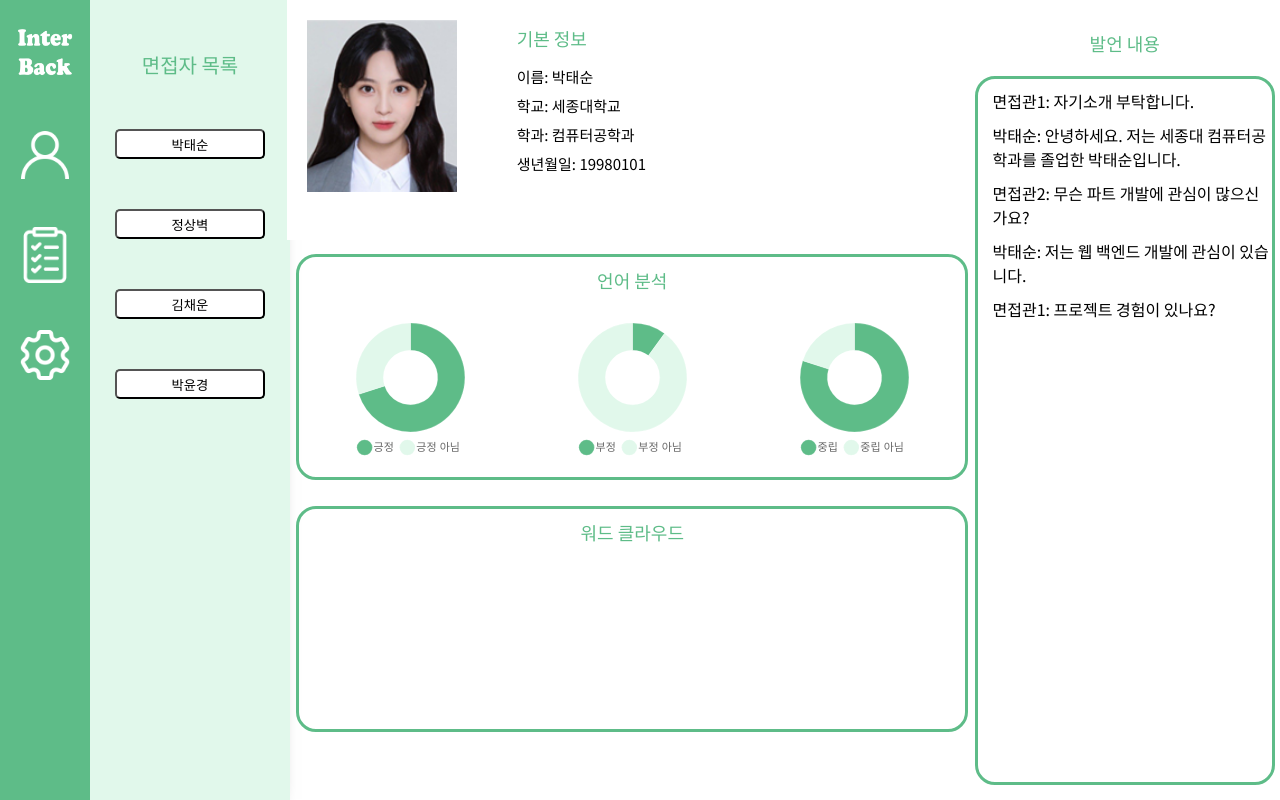
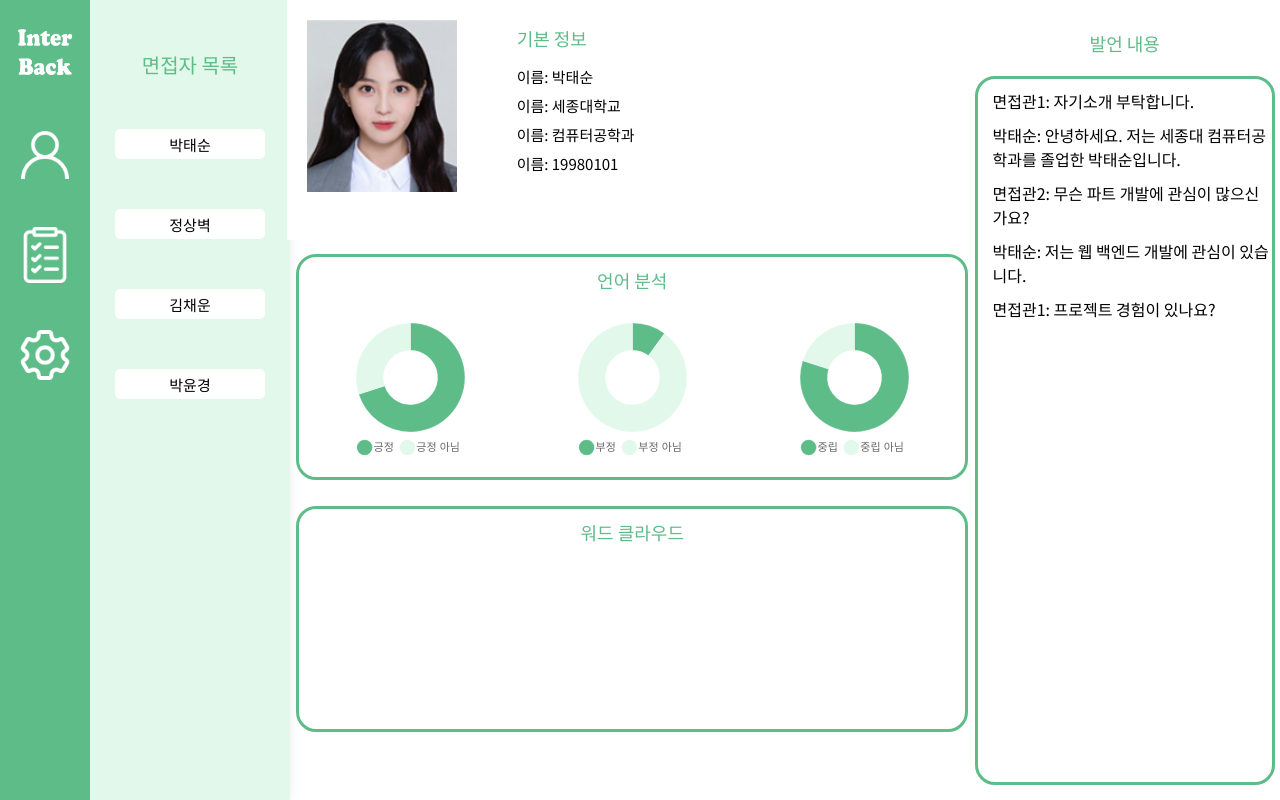
Before and after one commit to JeongSangByuk/InterBack_FE, a Vue app in the folder vue_test/: page /interview-analysis in a window 1280 px wide. Built offline with nearby package versions, Linux system fonts and the light colour scheme; what recorderx, vue-cookies, vue-webrtc would draw is missing.

Commit message:
[MAKE] 사용자 목록에서 클릭하면 해당 사용자 정보로 변하게 변경

```diff
--- a/vue_test/src/assets/scss/2_pages/interview-analysis.scss
+++ b/vue_test/src/assets/scss/2_pages/interview-analysis.scss
@@ -46,6 +46,9 @@
   background-color: white;
   box-shadow: $shadow-default;
   border-radius: 5px;
+  border-style: hidden;
+  font-family: "Noto Sans KR", sans-serif;
+  font-size: 15px;
 }
 
 .information-container{
--- a/vue_test/src/views/2_pages/InterviewAnalysis.vue
+++ b/vue_test/src/views/2_pages/InterviewAnalysis.vue
@@ -4,15 +4,10 @@
         <div class="interviewee-list-box">
           <div class="interviewee-list-box__title">면접자 목록</div>
 
-            <button class="interviewee-list-name" @click="changeInterviewee(0)">박태순</button>
-            <button class="interviewee-list-name" @click="changeInterviewee(1)">정상벽</button>
-            <button class="interviewee-list-name" @click="changeInterviewee(2)">김채운</button>
-            <button class="interviewee-list-name" @click="changeInterviewee(3)">박윤경</button>
-         <!--
-            <v-btn class="interviewee-list-name" @click="changeInterviewee(0)">박태순</v-btn>
-            <v-btn class="interviewee-list-name" @click="changeInterviewee(1)">정상벽</v-btn>
-            <v-btn class="interviewee-list-name" @click="changeInterviewee(2)">김채운</v-btn>
-            <v-btn class="interviewee-list-name" @click="changeInterviewee(3)">박윤경</v-btn>-->
+            <button class="interviewee-list-name" @click="[increase(0), changeInterviewee()]">박태순</button>
+            <button class="interviewee-list-name" @click="[increase(1), changeInterviewee()]">정상벽</button>
+            <button class="interviewee-list-name" @click="[increase(2), changeInterviewee()]">김채운</button>
+            <button class="interviewee-list-name" @click="[increase(3), changeInterviewee()]">박윤경</button>
 
         </div>
         <div class="information-container">
@@ -25,19 +20,23 @@
 
               <div class="basic-information-box__description" v-if="user.length">
                 <div v-for="(line, index) in user" :key="index">
-                  <div v-if="index==0">이름: {{line[index]}}</div></div></div>
+                  <div v-if="index==vuexIndex">이름: {{line[0]}}</div></div></div>
+              <div class="basic-information-box__description" v-else>이름: 박태순</div>
 
-              <div class="basic-information-box__description" v-else>이름: 박태순</div>
-   <!--
-                <div v-for="(item, index) in user" :key="index">{{index}}-{{item[0]}}</div></div>
-                -->
+              <div class="basic-information-box__description" v-if="user.length">
+                <div v-for="(line, index) in user" :key="index">
+                  <div v-if="index==vuexIndex">이름: {{line[1]}}</div></div></div>
+              <div class="basic-information-box__description" v-else>학교: 세종대학교</div>
 
-<!-- <div class="basic-information-box__description">이름: 박태순</div>
- -->
+              <div class="basic-information-box__description" v-if="user.length">
+                <div v-for="(line, index) in user" :key="index">
+                  <div v-if="index==vuexIndex">이름: {{line[2]}}</div></div></div>
+              <div class="basic-information-box__description" v-else>학과: 컴퓨터공학과</div>
 
-              <div class="basic-information-box__description">학교: 세종대학교</div>
-              <div class="basic-information-box__description">학과: 컴퓨터공학과</div>
-              <div class="basic-information-box__description">생년월일: 19980101</div>
+              <div class="basic-information-box__description" v-if="user.length">
+                <div v-for="(line, index) in user" :key="index">
+                  <div v-if="index==vuexIndex">이름: {{line[3]}}</div></div></div>
+              <div class="basic-information-box__description" v-else>생년월일: 19980101</div>
             </div>
           </div>
 
@@ -84,14 +83,13 @@
 import {Chart, registerables} from 'chart.js';
 Chart.register(...registerables);
 
+import { computed, onMounted, toRef } from "vue";
+import { useStore } from "vuex";
+
 export default {
   name: 'InterviewAnalysis',
   created:function(){
-    console.log("!!! created userindex =", this.userIndex);
-
-    if(this.userIndex){
-      console.log("!!! if created userindex =", this.userIndex);
-    }
+    console.log("!!! created userindex =", this.vuexIndex);
   },
 
   mounted() {
@@ -100,17 +98,23 @@ export default {
     this.fillData('chart3','중립','중립 아님', 80, 20);
 
     this.userIndex = this.$route.query.userIndex;
-    console.log("!!! mounted : this userindex = ", this.userIndex);
-    console.log("!!! mounted : route query userindex = ", this.$route.query.userIndex);
+  },
+  setup(changeIndex) {
+    const store = useStore();
+
+    const vuexIndex = computed(() => store.state.moduleUserIndex.index);
+    const gettinguserIndex = computed(() => store.getters["moduleUserIndex/getUserIndex"]);
+    const increase = (changeIndex) => store.commit("moduleUserIndex/setUserIndex", changeIndex);
+
+    return { vuexIndex, gettinguserIndex, increase };
+
   },
 
   methods: {
     changeInterviewee(index){
-      console.log("!!! change Interviewee = ", index);
-      //this.$router.push({path:'/interview-analysis', name:'InterviewAnalysis', query: {userIndex: index} });
+      console.log("!!! change Interviewee = " , this.vuexIndex);
 
-      //this.userIndex = index;
-      //this.$router.go({path:'/interview-analysis', name:'InterviewAnalysis', query: {userIndex: index} });
+      this.$router.go({path:'/interview-analysis', name:'InterviewAnalysis', query: {userIndex: this.vuexIndex} });
     },
 
     fillData(chartId, label1, label2, data_true, data_false){
--- a/vue_test/src/views/2_pages/VuexTest.vue
+++ b/vue_test/src/views/2_pages/VuexTest.vue
@@ -6,7 +6,7 @@
 
         user index = {{ index }}
         user index getter = {{userIndex}}
-        <button @click="increase">increase button</button>
+        <button @click="increase(2)">increase button</button>
     </div>
   </div>
 </template>
@@ -16,12 +16,12 @@ import { computed, onMounted, toRef } from "vue";
 import { useStore } from "vuex";
 
 export default {
-    setup() {
+    setup(cnt) {
         const store = useStore();
 
         const index = computed(() => store.state.moduleUserIndex.index);
         const userIndex = computed(() => store.getters["moduleUserIndex/getUserIndex"]);
-        const increase = () => store.commit("moduleUserIndex/setUserIndex", index.value + 1);
+        const increase = (cnt) => store.commit("moduleUserIndex/setUserIndex", cnt);
 
         return { index, userIndex, increase };
 
```
